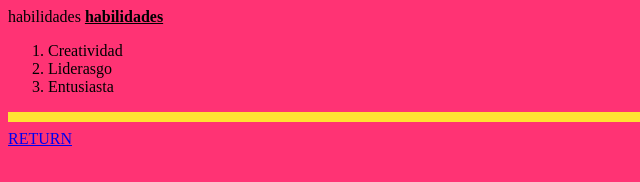
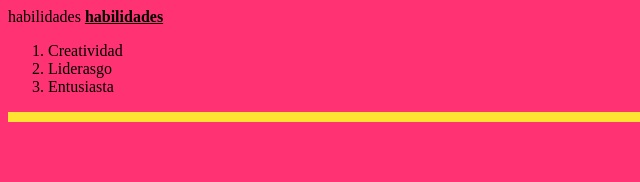
Before and after one commit to arnolgonzalez/AAGN4B24, a plain HTML site: page habilidades.html in a window 1280 px wide. Shown: the full height of the page, 0-640 px from the left. Drawn offline with Linux system fonts and the light colour scheme.

Commit message:
Update habilidades.html

```diff
--- a/habilidades.html
+++ b/habilidades.html
@@ -8,6 +8,6 @@
   <li>Entusiasta</li>
 </ol>
     <hr size="10" color = "ffe333" align = "center">
-<a href="curri.html" target="_blank">RETURN</a></body><br>
+
 </body>
 </html>
```
